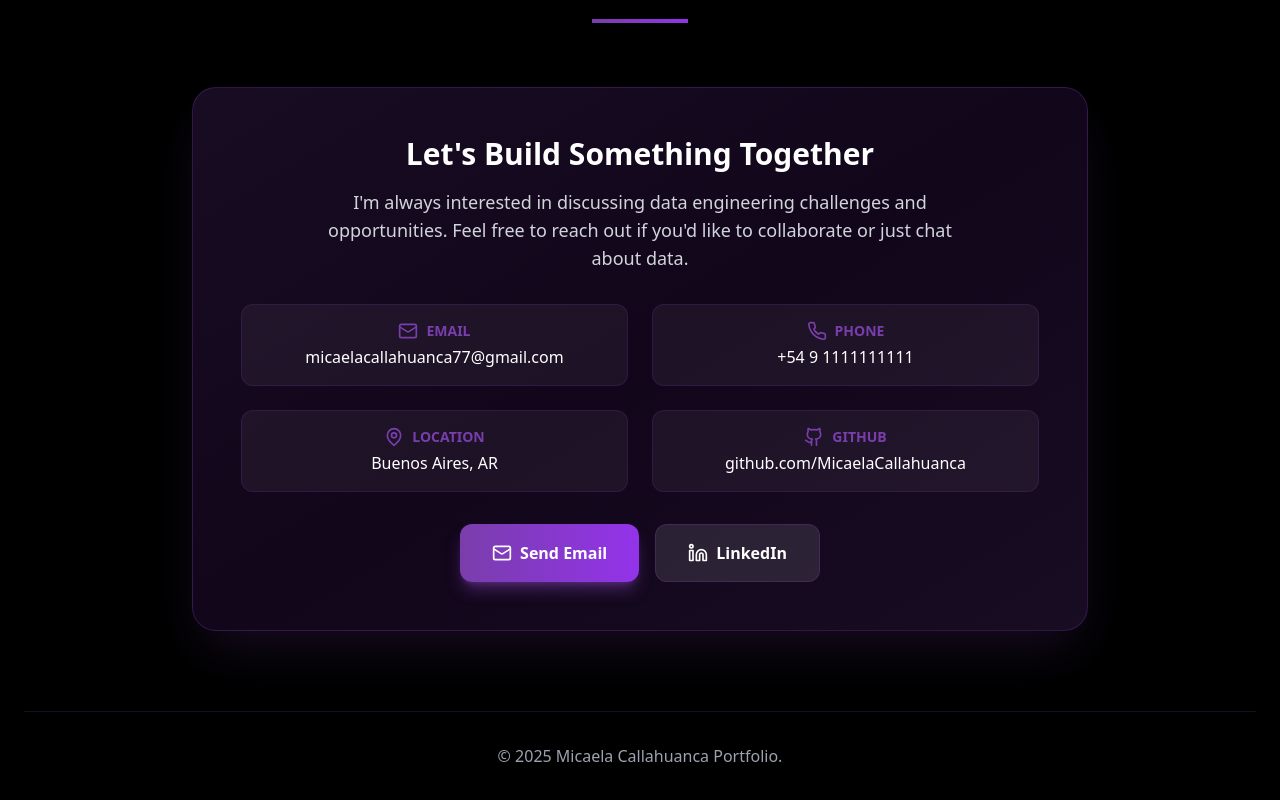
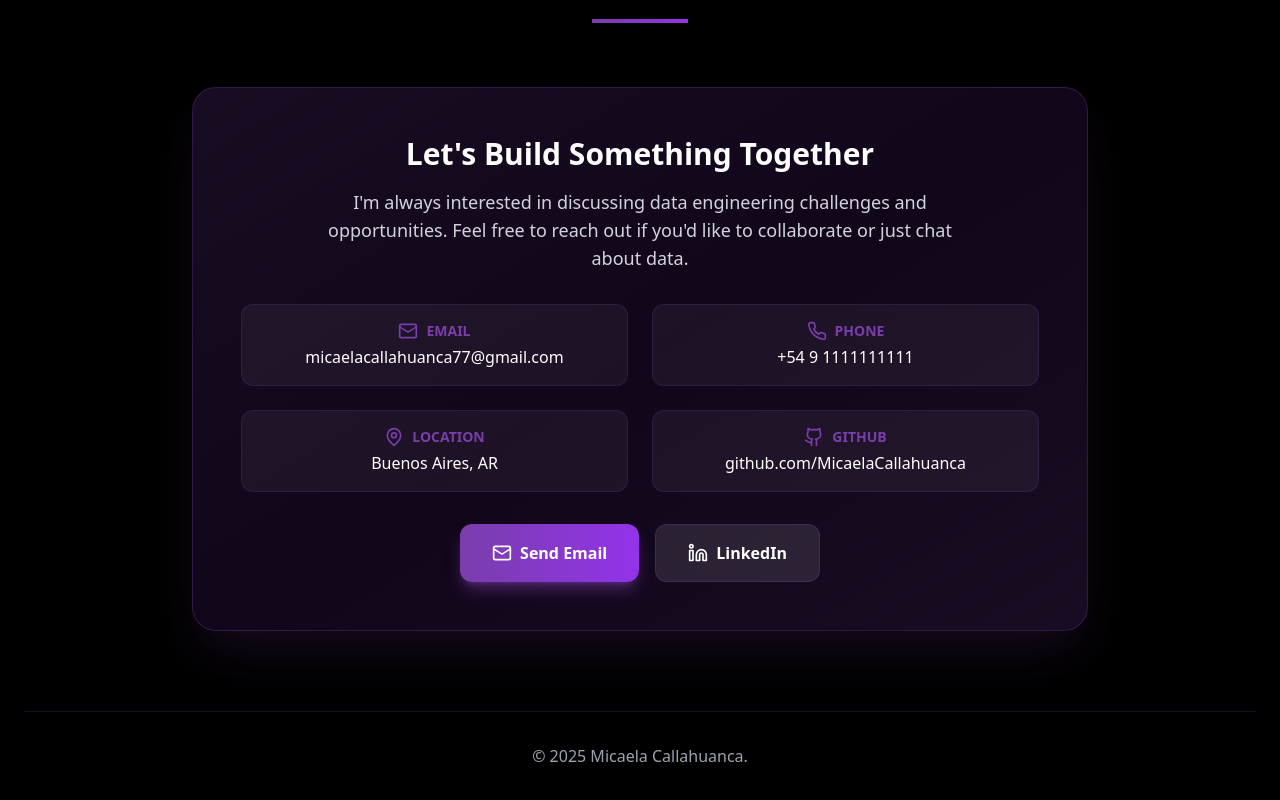
Before and after one commit to MicaelaCallahuanca/Micaela-Callahuanca-Portfolio, a React (Vite) app: page / in a window 1280 px wide. Shown: the part 4147-4947 px from the top of the page. Built offline with nearby package versions, Linux system fonts and the light colour scheme.

Commit message:
Updated Contact.tsx

```diff
--- a/src/components/Contact.tsx
+++ b/src/components/Contact.tsx
@@ -95,7 +95,7 @@ function Contact() {
           className="border-t border-[#793EAB]/20 pt-8"
         >
           <p className="text-gray-400">
-            © 2025 Micaela Callahuanca Portfolio.
+            © 2025 Micaela Callahuanca.
           </p>
         </motion.div>
       </footer>
```
